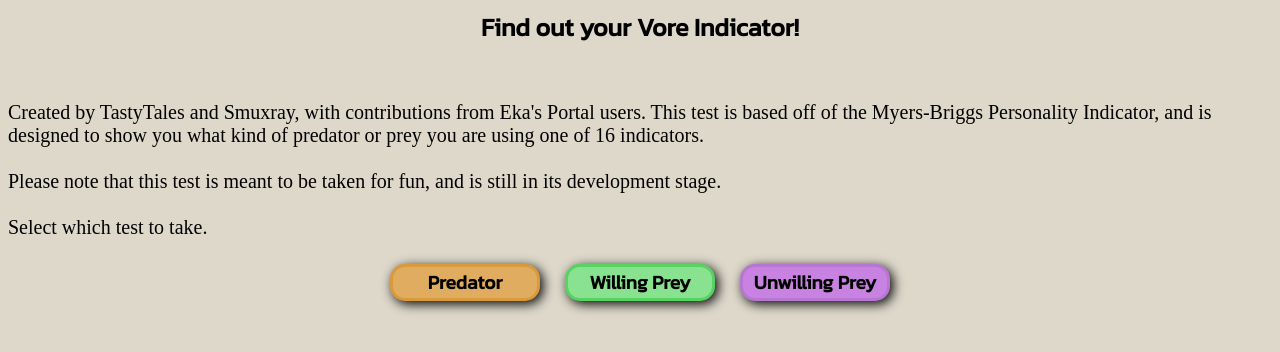
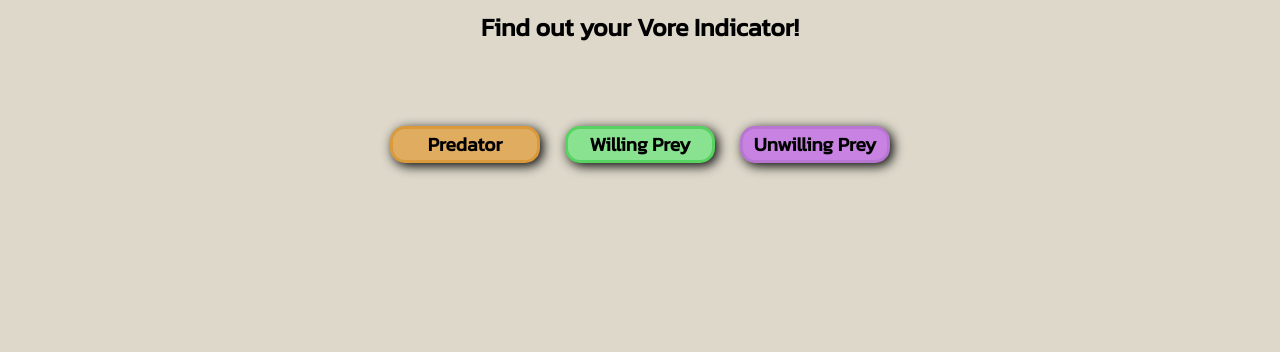
Before and after one commit to TastyTales/16TypesVoresonalityTest, a plain HTML site: page index.html in a window 1280 px wide. Shown: the part 102-454 px from the top of the page. Drawn offline with Linux system fonts and the light colour scheme.

Commit message:
Edit textarea

```diff
--- a/index.html
+++ b/index.html
@@ -19,14 +19,7 @@
 
     </div>
   </div>
-  <p id='textarea'> Created by TastyTales and Smuxray, with contributions from Eka's Portal users. This test is based
-    off of the Myers-Briggs Personality Indicator, and is designed to show you what kind of predator or prey you are
-    using one of 16 indicators.
-    <br />
-    <br> Please note that this test is meant to be taken for fun, and is still in its development stage.
-    <br />
-    <br /> Select which test to take.
-  </p>
+  <p id='textarea'></p>
 
   <div class="pick-button-container">
     <button class="pick-pred" id='pred-button'>Predator</button>
```
